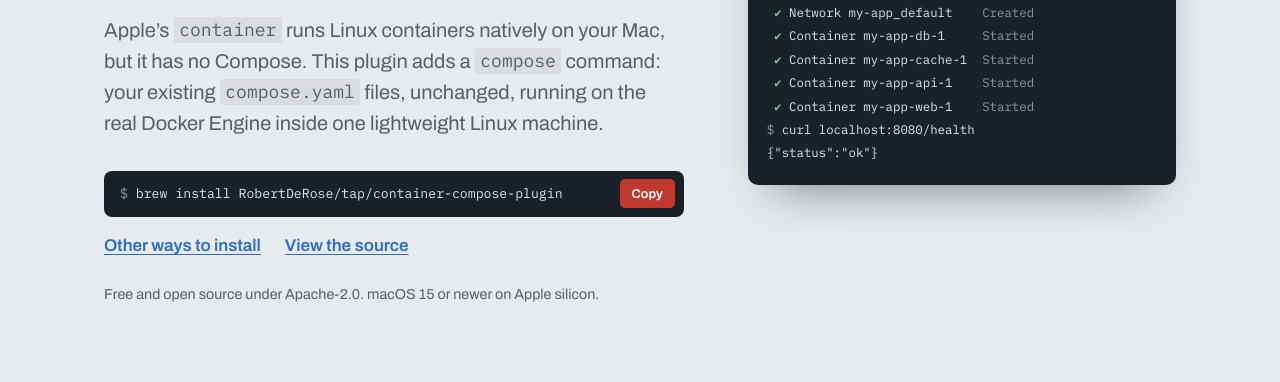
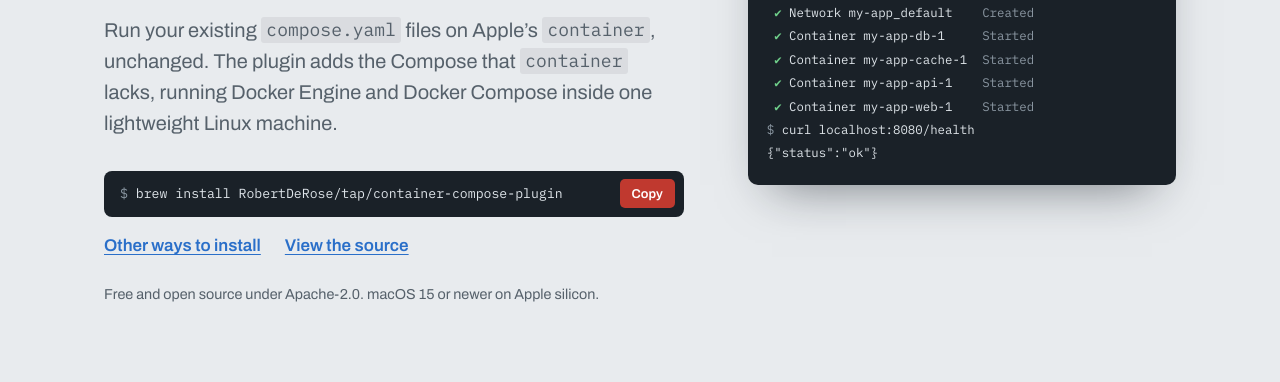
Before and after one commit to RobertDeRose/container-compose, a website: page site/index.html in a window 1280 px wide. Shown: the part 378-760 px from the top of the page. Drawn offline with Linux system fonts and the light colour scheme.

Commit message:
docs(site): lead the hero with what the reader gets
Open with running existing compose.yaml files unchanged, and finish the second sentence that previously trailed off after a colon.

```diff
--- a/site/index.html
+++ b/site/index.html
@@ -39,7 +39,7 @@
   <div class="wrap hero-grid">
     <div class="hero-copy">
       <h1>Docker Compose for Apple’s <code>container</code>.</h1>
-      <p class="lede">Apple’s <code>container</code> runs Linux containers natively on your Mac, but it has no Compose. This plugin adds a <code>compose</code> command: your existing <code>compose.yaml</code> files, unchanged, running on the real Docker Engine inside one lightweight Linux machine.</p>
+      <p class="lede">Run your existing <code>compose.yaml</code> files on Apple’s <code>container</code>, unchanged. The plugin adds the Compose that <code>container</code> lacks, running Docker Engine and Docker Compose inside one lightweight Linux machine.</p>
       <div class="cta">
         <div class="cmd" data-copy="brew install RobertDeRose/tap/container-compose-plugin">
           <code><span class="prompt">$</span>&nbsp;brew install RobertDeRose/tap/<wbr><span class="nowrap">container-compose-plugin</span></code>
```
